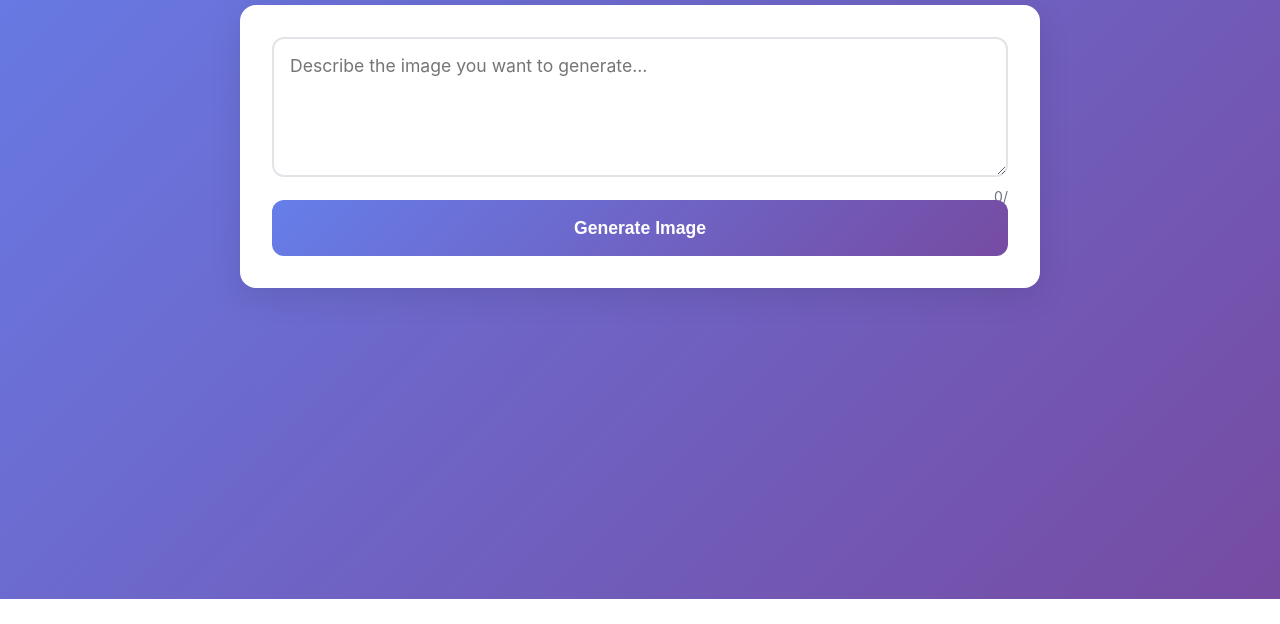
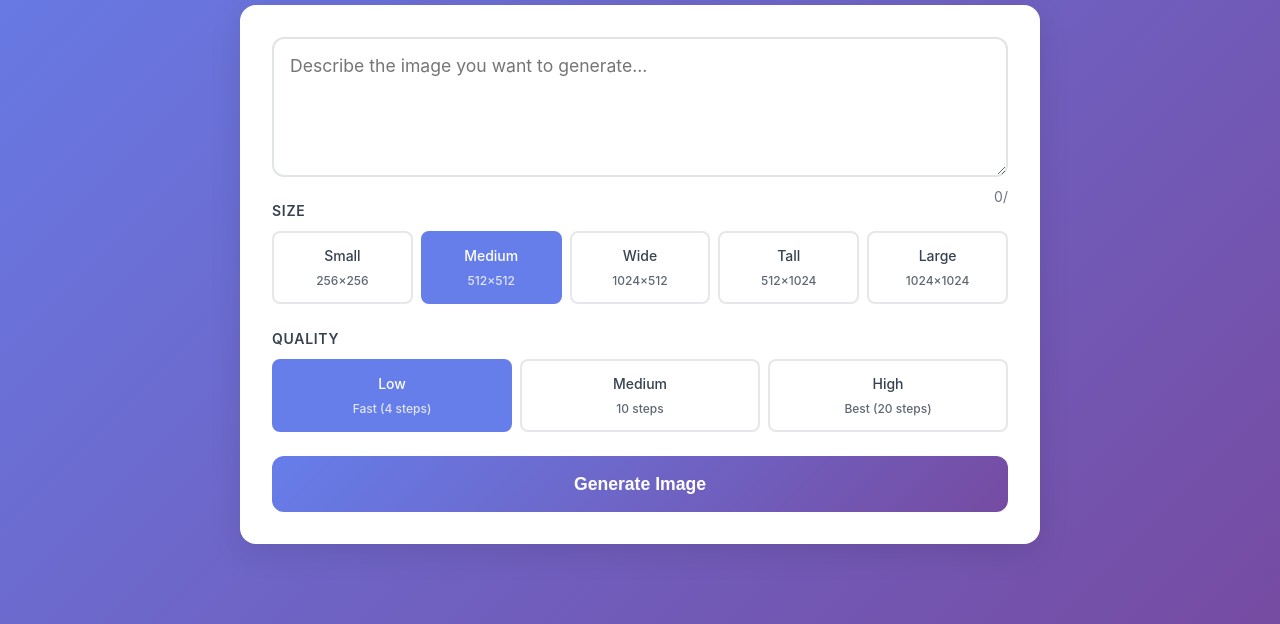
Before and after one commit to ElSrJuez/sdcpp-sample, a Flask app: template templates/index.html in a window 1280 px wide. Shown: the part 201-825 px from the top of the page. Before the commit the page ends 800 px from the top, so only its background shows below. Run offline with Flask 3, Linux system fonts and the light colour scheme; the template is opened without the code that fills it, so the values that code supplies are empty; parts of the project's set-up code (start-up, migrations or seed data) failed here and were passed over; some libraries are stand-ins or nearby versions.

Commit message:
implemented async 2

```diff
--- a/app.py
+++ b/app.py
@@ -188,6 +188,7 @@ def generate():
 
         # Get generation parameters
         size_param = data.get('size', config['sd_api']['default_size'])
+        quality_param = data.get('quality', 'low')  # Accept but don't use yet
 
         # Create background job
         job_id = create_job(prompt, size_param)
--- a/static/css/style.css
+++ b/static/css/style.css
@@ -88,6 +88,120 @@ body {
     right: 0;
     font-size: 0.875rem;
     color: #6b7280;
+}
+
+/* Control Groups */
+.control-group {
+    margin-bottom: 1.5rem;
+}
+
+.control-label {
+    display: block;
+    font-size: 0.875rem;
+    font-weight: 600;
+    color: #374151;
+    margin-bottom: 0.5rem;
+    text-transform: uppercase;
+    letter-spacing: 0.05em;
+}
+
+/* Size Options */
+.size-options {
+    display: grid;
+    grid-template-columns: repeat(2, 1fr);
+    gap: 0.5rem;
+    margin-bottom: 0.25rem;
+}
+
+.size-options input[type="radio"] {
+    display: none;
+}
+
+.size-btn {
+    display: flex;
+    flex-direction: column;
+    align-items: center;
+    padding: 0.75rem 0.5rem;
+    border: 2px solid #e5e7eb;
+    border-radius: 0.5rem;
+    background: white;
+    cursor: pointer;
+    transition: all 0.2s ease;
+    text-align: center;
+    font-size: 0.875rem;
+    font-weight: 500;
+    color: #374151;
+    touch-action: manipulation;
+    min-height: 60px;
+}
+
+.size-btn:hover {
+    border-color: #667eea;
+    background: #f8faff;
+}
+
+.size-options input[type="radio"]:checked + .size-btn {
+    border-color: #667eea;
+    background: #667eea;
+    color: white;
+}
+
+.size-detail {
+    font-size: 0.75rem;
+    opacity: 0.8;
+    margin-top: 0.25rem;
+}
+
+@media (min-width: 480px) {
+    .size-options {
+        grid-template-columns: repeat(5, 1fr);
+    }
+}
+
+/* Quality Options */
+.quality-options {
+    display: grid;
+    grid-template-columns: repeat(3, 1fr);
+    gap: 0.5rem;
+}
+
+.quality-options input[type="radio"] {
+    display: none;
+}
+
+.quality-btn {
+    display: flex;
+    flex-direction: column;
+    align-items: center;
+    padding: 0.75rem 0.5rem;
+    border: 2px solid #e5e7eb;
+    border-radius: 0.5rem;
+    background: white;
+    cursor: pointer;
+    transition: all 0.2s ease;
+    text-align: center;
+    font-size: 0.875rem;
+    font-weight: 500;
+    color: #374151;
+    touch-action: manipulation;
+    min-height: 60px;
+}
+
+.quality-btn:hover {
+    border-color: #667eea;
+    background: #f8faff;
+}
+
+.quality-options input[type="radio"]:checked + .quality-btn {
+    border-color: #667eea;
+    background: #667eea;
+    color: white;
+}
+
+.quality-detail {
+    font-size: 0.75rem;
+    opacity: 0.8;
+    margin-top: 0.25rem;
 }
 
 /* Generate Button */
--- a/static/js/app.js
+++ b/static/js/app.js
@@ -59,13 +59,23 @@ class ImageGenerator {
         this.hideError();
 
         try {
+            // Get selected size and quality
+            const sizeElement = document.querySelector('input[name="size"]:checked');
+            const qualityElement = document.querySelector('input[name="quality"]:checked');
+            const size = sizeElement ? sizeElement.value : '512x512';
+            const quality = qualityElement ? qualityElement.value : 'low';
+
             // Start generation job
             const response = await fetch('/generate', {
                 method: 'POST',
                 headers: {
                     'Content-Type': 'application/json',
                 },
-                body: JSON.stringify({ prompt })
+                body: JSON.stringify({
+                    prompt: prompt,
+                    size: size,
+                    quality: quality
+                })
             });
 
             const data = await response.json();
--- a/templates/index.html
+++ b/templates/index.html
@@ -34,6 +34,42 @@
                     </div>
                 </div>
 
+                <!-- Size Selector -->
+                <div class="control-group">
+                    <label class="control-label">Size</label>
+                    <div class="size-options">
+                        <input type="radio" id="size256" name="size" value="256x256">
+                        <label for="size256" class="size-btn">Small<br><span class="size-detail">256×256</span></label>
+
+                        <input type="radio" id="size512" name="size" value="512x512" checked>
+                        <label for="size512" class="size-btn">Medium<br><span class="size-detail">512×512</span></label>
+
+                        <input type="radio" id="size1024w" name="size" value="1024x512">
+                        <label for="size1024w" class="size-btn">Wide<br><span class="size-detail">1024×512</span></label>
+
+                        <input type="radio" id="size1024h" name="size" value="512x1024">
+                        <label for="size1024h" class="size-btn">Tall<br><span class="size-detail">512×1024</span></label>
+
+                        <input type="radio" id="size1024" name="size" value="1024x1024">
+                        <label for="size1024" class="size-btn">Large<br><span class="size-detail">1024×1024</span></label>
+                    </div>
+                </div>
+
+                <!-- Quality Presets -->
+                <div class="control-group">
+                    <label class="control-label">Quality</label>
+                    <div class="quality-options">
+                        <input type="radio" id="qualityLow" name="quality" value="low" checked>
+                        <label for="qualityLow" class="quality-btn">Low<br><span class="quality-detail">Fast (4 steps)</span></label>
+
+                        <input type="radio" id="qualityMedium" name="quality" value="medium">
+                        <label for="qualityMedium" class="quality-btn">Medium<br><span class="quality-detail">10 steps</span></label>
+
+                        <input type="radio" id="qualityHigh" name="quality" value="high">
+                        <label for="qualityHigh" class="quality-btn">High<br><span class="quality-detail">Best (20 steps)</span></label>
+                    </div>
+                </div>
+
                 <button type="submit" class="generate-btn" id="generateBtn">
                     <span class="btn-text">Generate Image</span>
                     <span class="btn-loader" id="loader"></span>
```
